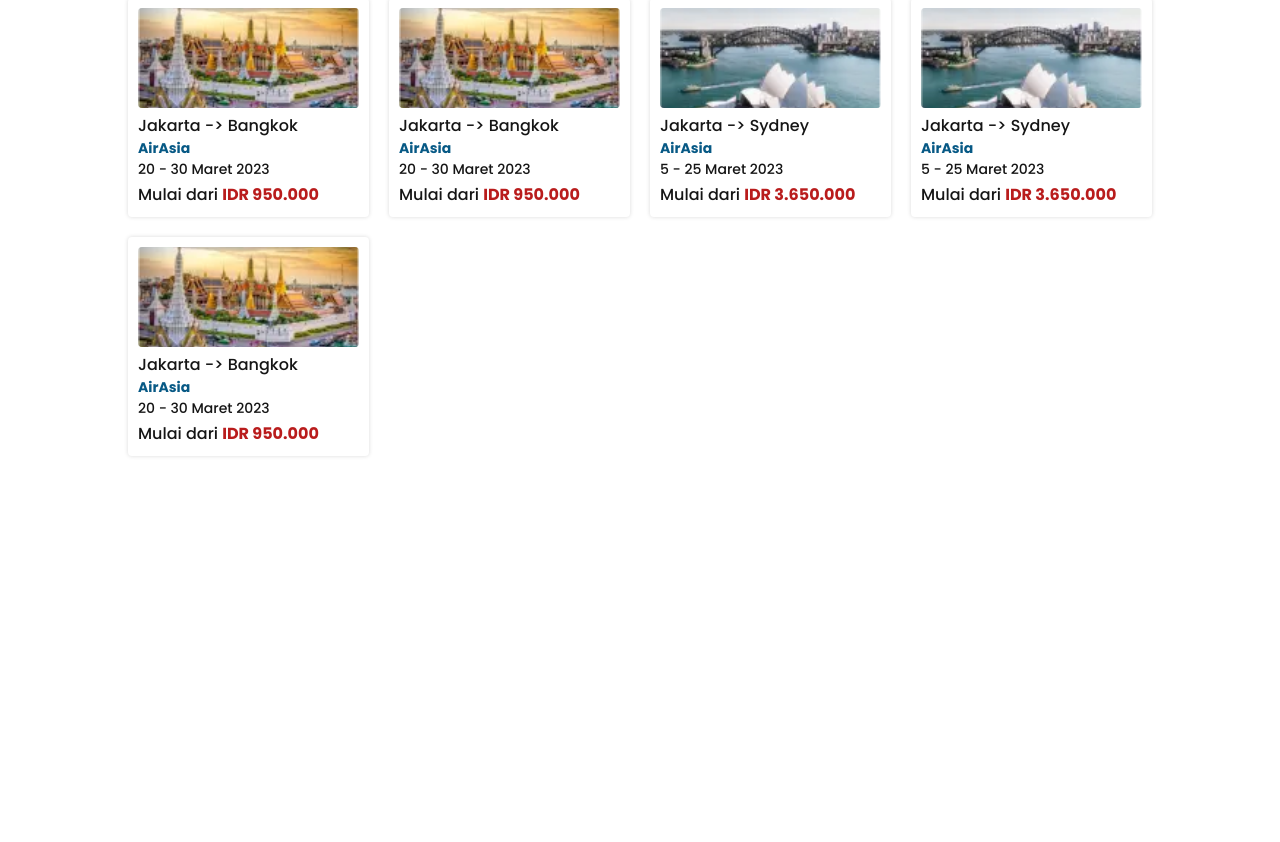
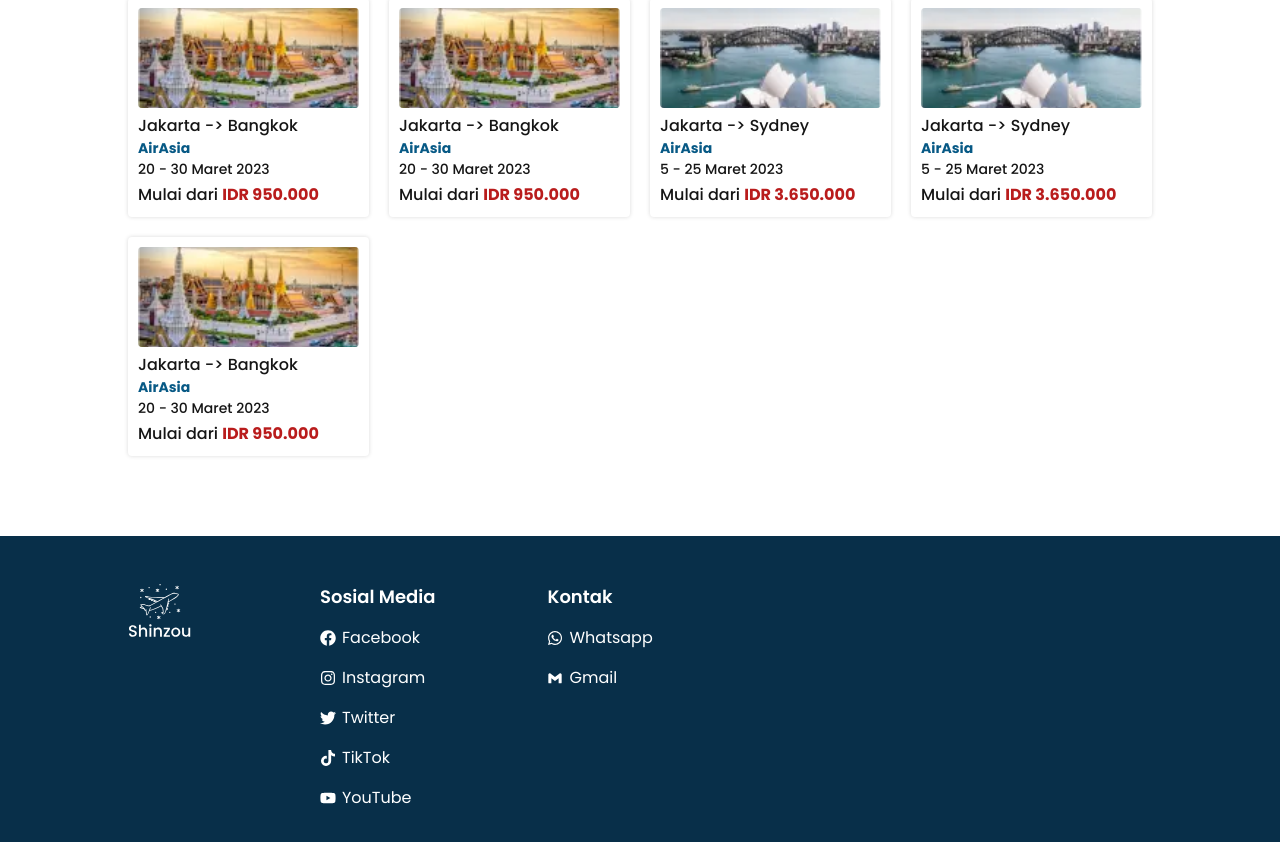
Before and after one commit to arieffadhlan/shinzou-frontend, a Next.js app: page / in a window 1280 px wide. Shown: the part 615-1457 px from the top of the page. Before the commit the page ends 1115 px from the top, so only its background shows below. Built offline with nearby package versions, Linux system fonts and the light colour scheme; no server answers.

Commit message:
feat: add footer

```diff
--- a/app/page.jsx
+++ b/app/page.jsx
@@ -9,6 +9,7 @@ import { clearTransactionState } from '@/redux/features/transaction/transactionS
 import Navbar from '@/components/organisms/Navbar';
 import SearchFlightForm from '@/components/templates/SearchFlightForm';
 import FavoriteDestination from '@/components/templates/FavoriteDestination';
+import Footer from '@/components/organisms/Footer';
 
 const Home = () => {
   const dispatch = useDispatch();
@@ -25,6 +26,7 @@ const Home = () => {
         <SearchFlightForm />
         <FavoriteDestination />
       </main>
+      <Footer />
     </>
   )
 }
--- /dev/null
+++ b/components/organisms/Footer.jsx
@@ -0,0 +1,82 @@
+import Image from "next/image";
+import {FaFacebook} from 'react-icons/fa'
+import {FaInstagram} from 'react-icons/fa'
+import {FaTiktok} from 'react-icons/fa'
+import {FaYoutube} from 'react-icons/fa'
+import {FaTwitter} from 'react-icons/fa'
+import {FaWhatsapp} from 'react-icons/fa'
+import {BiLogoGmail} from 'react-icons/bi'
+
+import Container from "../templates/Container";
+import logo from "@/assets/icons/logo-white.svg"
+
+const Footer = () => {
+  return (
+    <Container htmlTag="footer" className="px-6 py-12 mt-20 bg-sky-950 sm:px-8 sm:py-15">
+      <div className="flex flex-col justify-start items-start gap-10 lg:flex-row lg:gap-32">
+        <div className="flex flex-col gap-y-6">
+          <Image src={logo} width={64} height={64} />
+        </div>
+        <div className="grid grid-cols-1 gap-x-28 gap-y-10 xs:grid-cols-2 sm:grid-cols-3 sm:gap-28">
+          <div className="flex flex-col items-start">
+            <h3 className="mb-4 font-heading font-semibold text-lg ![leading-1.3] text-neutral-1">
+                Sosial Media
+            </h3>
+            <ul className="flex flex-col items-start gap-4">
+              <li>
+                <a href="#" target="_blank" className="flex items-center gap-1.5 text-base text-neutral-1">
+                  <FaFacebook />
+                  Facebook
+                </a>
+              </li>
+              <li>
+                <a href="#" target="_blank" className="flex items-center gap-1.5 text-base text-neutral-1">
+                  <FaInstagram />
+                  Instagram
+                </a>
+              </li>
+              <li>
+                <a href="#" target="_blank" className="flex items-center gap-1.5 text-base text-neutral-1">
+                  <FaTwitter />
+                  Twitter
+                </a>
+              </li>
+              <li>
+                <a href="#" target="_blank" className="flex items-center gap-1.5 text-base text-neutral-1">
+                  <FaTiktok />
+                  TikTok
+                </a>
+              </li>
+              <li>
+                <a href="#" target="_blank" className="flex items-center gap-1.5 text-base text-neutral-1">
+                  <FaYoutube />
+                  YouTube
+                </a>
+              </li>
+            </ul>
+          </div>
+          <div className="flex flex-col items-start">
+              <h3 className="mb-4 font-heading font-semibold text-lg ![leading-1.3] text-neutral-1">
+                  Kontak
+              </h3>
+              <ul className="flex flex-col items-start gap-4">
+                <li>
+                  <a href="#" target="_blank" className="flex items-center gap-1.5 text-base text-neutral-1">
+                    <FaWhatsapp />
+                    Whatsapp
+                  </a>
+                </li>
+                <li>
+                  <a href="#" target="_blank" className="flex items-center gap-1.5 text-base text-neutral-1">
+                    <BiLogoGmail />
+                    Gmail
+                  </a>
+                </li>
+              </ul>
+          </div>
+        </div>
+      </div>
+    </Container>
+  );
+}
+export default Footer;
--- a/package.json
+++ b/package.json
@@ -20,9 +20,9 @@
     "react": "18.2.0",
     "react-dom": "18.2.0",
     "react-hook-form": "^7.44.3",
+    "react-icons": "^4.10.1",
     "react-otp-input": "^3.0.2",
     "react-redux": "^8.0.7",
-    "react-select": "^5.7.3",
     "react-toastify": "^9.1.3",
     "redux-persist": "^6.0.0",
     "redux-thunk": "^2.4.2",
```
Also changed, not shown: assets/icons/logo-white.svg (added), 1 other file (tests, documents, lock files or other folders).
